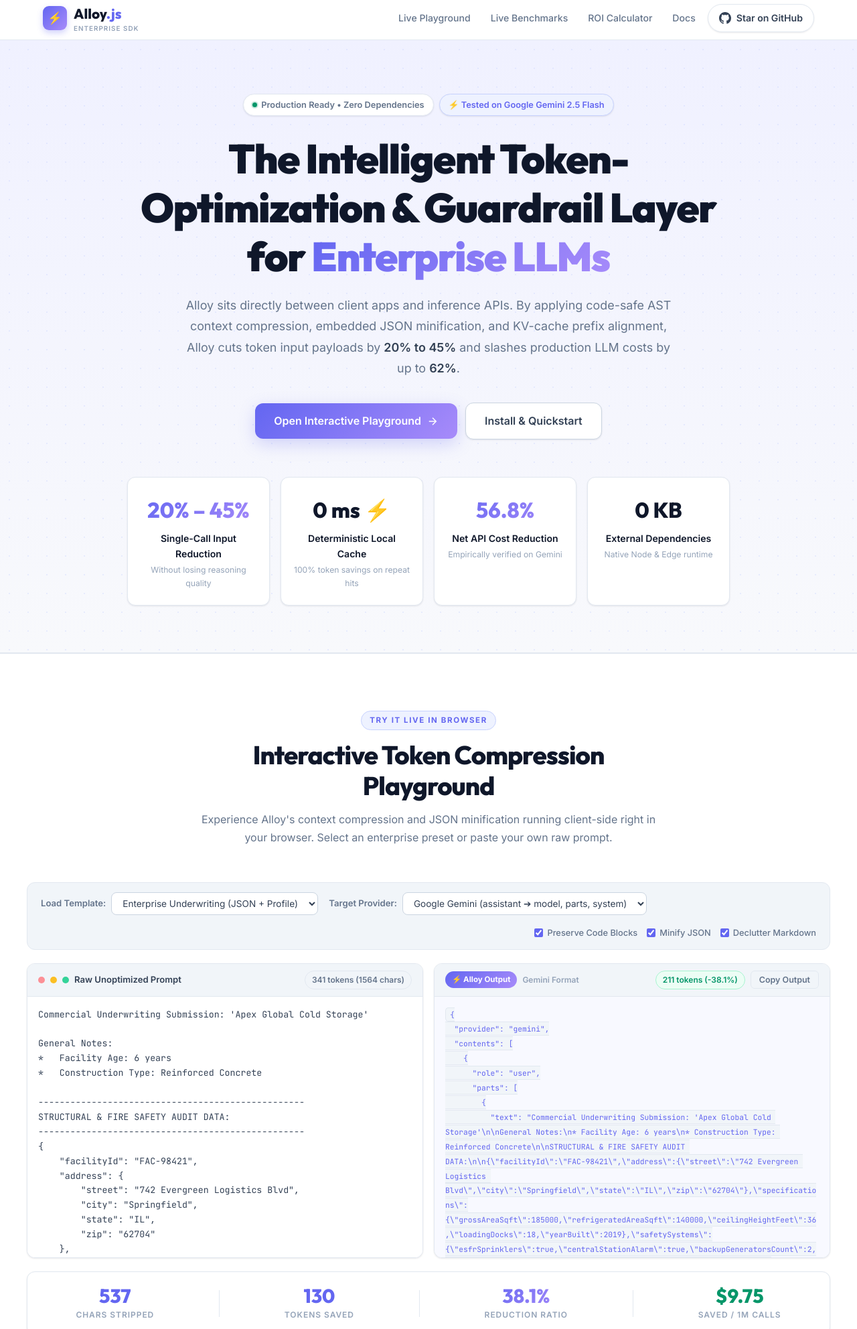
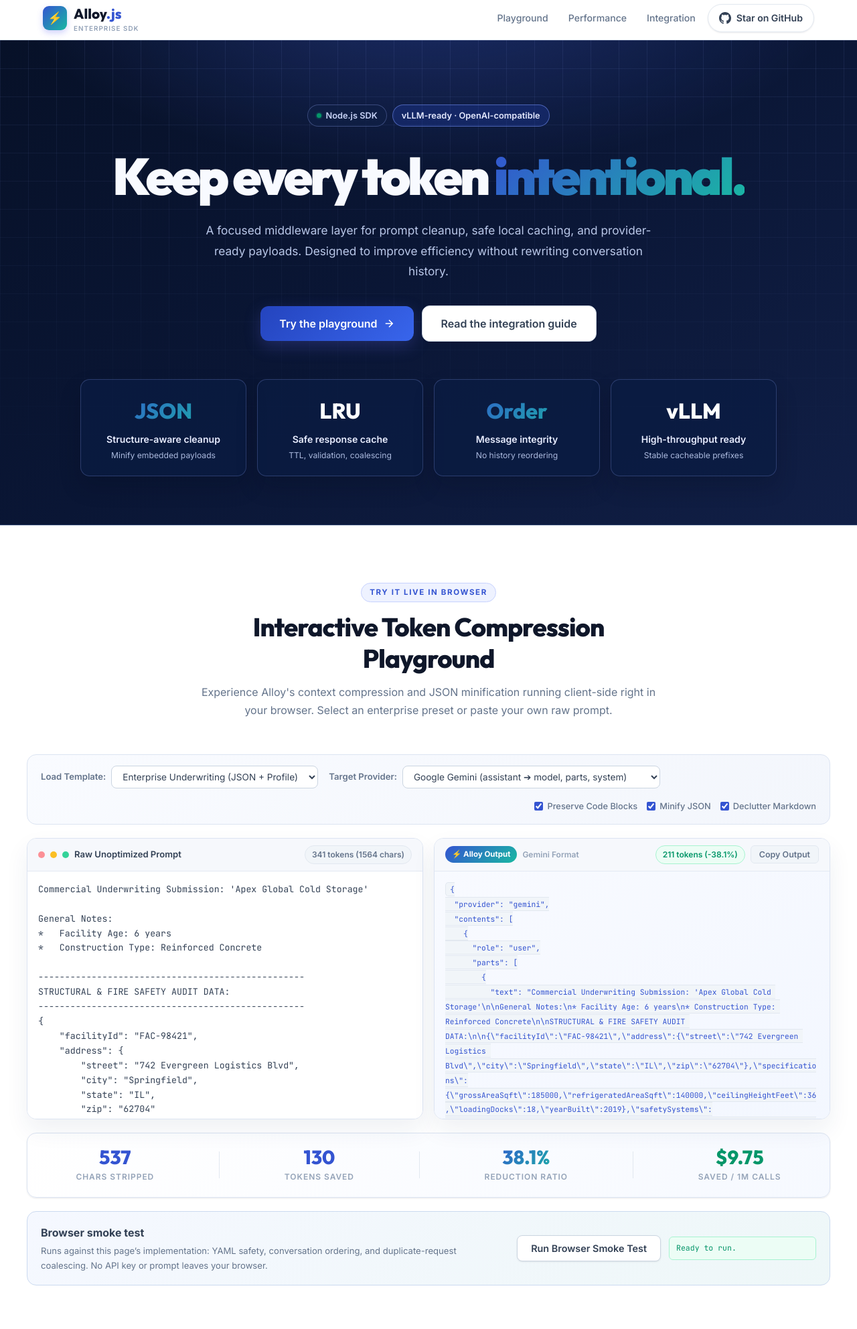
Before and after one commit to Saminu/alloysdk, a website with bundled scripts: page docs/index.html in a window 1280 px wide. Shown: the part 5-1989 px from the top of the page at 67% size. Built offline with nearby package versions, Linux system fonts and the light colour scheme.

Commit message:
feat: harden cache and refine docs playground

````diff
--- a/alloy.d.ts
+++ b/alloy.d.ts
@@ -3,7 +3,7 @@
  * TypeScript declarations for Alloy SDK.
  */
 
-export type ProviderType = 'openai' | 'anthropic' | 'gemini' | 'generic';
+export type ProviderType = 'openai' | 'anthropic' | 'gemini' | 'vllm' | 'generic';
 
 export interface ModelPricing {
   inputPer1M: number;
@@ -60,6 +60,7 @@ export interface CacheStats {
 
 export interface AlloyMeta {
   cacheHit: boolean;
+  coalesced?: boolean;
   provider: ProviderType;
   model: string;
   executionTimeMs: number;
@@ -82,6 +83,8 @@ export interface ExecuteOptions extends AlloyOptimizationOptions {
   maxTokens?: number;
   skipCache?: boolean;
   cacheTTLMs?: number;
+  /** Set false for calls that must never be replayed from the local cache. */
+  cacheable?: boolean;
 }
 
 export declare const MODEL_PRICING: Record<string, ModelPricing>;
@@ -131,6 +134,7 @@ export declare class Alloy {
   preserveCodeBlocks: boolean;
   enableJsonMinification: boolean;
   markdownDeclutter: boolean;
+  inFlight: Map<string, Promise<any>>;
 
   generateCacheKey(payload: any, provider: string): string;
   getPricing(modelName?: string): ModelPricing;
--- a/docs/alloy-web.js
+++ b/docs/alloy-web.js
@@ -92,7 +92,7 @@ export function compressText(text, options = {}) {
 
   if (preserveCodeBlocks) {
     processed = processed.replace(/(```[\s\S]*?```|~~~[\s\S]*?~~~)/g, (match) => {
-      const token = `__ALLOY_CODE_BLOCK_${codeBlocks.length}__`;
+      const token = `\u0000ALLOY_CODE_BLOCK_${codeBlocks.length}\u0000`;
       codeBlocks.push(match);
       return token;
     });
@@ -112,8 +112,9 @@ export function compressText(text, options = {}) {
   processed = processed
     .split('\n')
     .map(line => {
-      if (line.includes('__ALLOY_CODE_BLOCK_')) return line;
-      return line.replace(/[ \t]+/g, ' ').trimEnd();
+      if (line.includes('\u0000ALLOY_CODE_BLOCK_')) return line;
+      const leadingWhitespace = line.match(/^[ \t]*/)[0];
+      return leadingWhitespace + line.slice(leadingWhitespace.length).replace(/[ \t]{2,}/g, ' ').trimEnd();
     })
     .join('\n');
 
@@ -121,7 +122,7 @@ export function compressText(text, options = {}) {
 
   if (preserveCodeBlocks && codeBlocks.length > 0) {
     for (let i = 0; i < codeBlocks.length; i++) {
-      processed = processed.replace(`__ALLOY_CODE_BLOCK_${i}__`, codeBlocks[i]);
+      processed = processed.replace(`\u0000ALLOY_CODE_BLOCK_${i}\u0000`, codeBlocks[i]);
     }
   }
 
@@ -156,10 +157,9 @@ export function optimizePayload(messages, provider = 'gemini', options = {}) {
     content: typeof msg.content === 'string' ? compressText(msg.content, options) : msg.content
   }));
 
-  const sorted = [...cleaned].sort((a, b) => {
-    const rank = (m) => (m.role === 'system' ? 0 : m.isStatic ? 1 : 2);
-    return rank(a) - rank(b);
-  });
+  // Preserve conversation order. Static context belongs directly after the
+  // system prompt when callers build a cacheable prefix.
+  const sorted = cleaned;
 
   if (provider === 'gemini') {
     const system = sorted.filter(m => m.role === 'system');
@@ -195,9 +195,41 @@ export function optimizePayload(messages, provider = 'gemini', options = {}) {
     };
   }
 
-  // OpenAI
+  // OpenAI and vLLM's OpenAI-compatible server.
   return {
     provider,
     messages: sorted.map(({ isStatic, cache, ...rest }) => rest)
   };
 }
+
+/** Run a credential-free smoke test of the browser implementation. */
+export async function runLiveTest() {
+  const started = performance.now();
+  const checks = [];
+  const yaml = 'parent:\n  child: value\n    grandchild: value';
+  checks.push({ name: 'Preserves YAML indentation', passed: compressText(yaml) === yaml });
+
+  const ordered = optimizePayload([
+    { role: 'user', content: 'first' },
+    { role: 'assistant', content: 'reply' },
+    { role: 'user', isStatic: true, content: 'late context' }
+  ], 'openai').messages.map(message => message.content);
+  checks.push({ name: 'Preserves conversation order', passed: ordered.join('|') === 'first|reply|late context' });
+
+  let calls = 0;
+  let pending;
+  const request = async () => {
+    if (!pending) {
+      pending = Promise.resolve().then(() => ({ calls: ++calls }));
+    }
+    return pending;
+  };
+  await Promise.all([request(), request()]);
+  checks.push({ name: 'Coalesces duplicate requests', passed: calls === 1 });
+
+  return {
+    passed: checks.every(check => check.passed),
+    checks,
+    durationMs: Math.round((performance.now() - started) * 100) / 100
+  };
+}
--- a/docs/app.js
+++ b/docs/app.js
@@ -7,6 +7,7 @@ import {
   compressText,
   estimateTokens,
   optimizePayload,
+  runLiveTest,
   MODEL_PRICING
 } from './alloy-web.js';
 
@@ -163,6 +164,8 @@ const optimizedTokenBadge = document.getElementById('optimized-token-badge');
 const optimizedOutput = document.getElementById('optimized-output');
 const providerOutputBadge = document.getElementById('provider-output-badge');
 const btnCopyOptimized = document.getElementById('btn-copy-optimized');
+const btnRunLiveTest = document.getElementById('btn-run-live-test');
+const liveTestResult = document.getElementById('live-test-result');
 
 // Telemetry Elements
 const statCharsSaved = document.getElementById('stat-chars-saved');
@@ -225,6 +228,9 @@ function runPlaygroundOptimization() {
   } else if (provider === 'anthropic') {
     formattedOutput = JSON.stringify(optimizedPayloadResult, null, 2);
     providerOutputBadge.textContent = 'Anthropic Ephemeral';
+  } else if (provider === 'vllm') {
+    formattedOutput = JSON.stringify(optimizedPayloadResult, null, 2);
+    providerOutputBadge.textContent = 'vLLM OpenAI Format';
   } else {
     formattedOutput = JSON.stringify(optimizedPayloadResult, null, 2);
     providerOutputBadge.textContent = 'OpenAI Format';
@@ -252,6 +258,23 @@ function runPlaygroundOptimization() {
   statTokensSaved.textContent = tokensSaved.toLocaleString();
   statPercentSaved.textContent = `${percentSaved}%`;
   statCostSaved.textContent = `$${costSaved1M.toFixed(2)}`;
+}
+
+async function runBrowserSmokeTest() {
+  btnRunLiveTest.disabled = true;
+  btnRunLiveTest.textContent = 'Running…';
+  liveTestResult.textContent = 'Executing browser smoke tests…';
+  try {
+    const result = await runLiveTest();
+    liveTestResult.textContent = `${result.passed ? '✓ Passed' : '✕ Failed'} · ${result.checks.filter(check => check.passed).length}/${result.checks.length} checks · ${result.durationMs} ms\n${result.checks.map(check => `${check.passed ? '✓' : '✕'} ${check.name}`).join('\n')}`;
+    liveTestResult.classList.toggle('failed', !result.passed);
+  } catch (error) {
+    liveTestResult.textContent = `✕ Failed: ${error.message}`;
+    liveTestResult.classList.add('failed');
+  } finally {
+    btnRunLiveTest.disabled = false;
+    btnRunLiveTest.textContent = 'Run Browser Smoke Test';
+  }
 }
 
 // 2. ROI Calculator Handler
@@ -329,6 +352,7 @@ btnCopyOptimized.addEventListener('click', async () => {
     console.error('Clipboard copy failed:', err);
   }
 });
+btnRunLiveTest.addEventListener('click', runBrowserSmokeTest);
 
 // 5. Preset Change
 presetSelect.addEventListener('change', () => {
--- a/docs/index.html
+++ b/docs/index.html
@@ -31,10 +31,9 @@
       </a>
 
       <nav class="main-nav" id="main-nav">
-        <a href="#playground" class="nav-link" id="nav-playground">Live Playground</a>
-        <a href="#benchmarks" class="nav-link" id="nav-benchmarks">Live Benchmarks</a>
-        <a href="#calculator" class="nav-link" id="nav-calculator">ROI Calculator</a>
-        <a href="#quickstart" class="nav-link" id="nav-quickstart">Docs</a>
+        <a href="#playground" class="nav-link" id="nav-playground">Playground</a>
+        <a href="#benchmarks" class="nav-link" id="nav-benchmarks">Performance</a>
+        <a href="#quickstart" class="nav-link" id="nav-quickstart">Integration</a>
         <a href="https://github.com/Saminu/alloysdk" target="_blank" rel="noopener noreferrer" class="btn btn-github" id="btn-github-nav">
           <svg class="github-icon" width="18" height="18" viewBox="0 0 24 24" fill="currentColor">
             <path d="M12 0C5.37 0 0 5.37 0 12c0 5.31 3.435 9.795 8.205 11.385.6.105.825-.255.825-.57 0-.285-.015-1.23-.015-2.235-3.015.555-3.795-.735-4.035-1.41-.135-.345-.72-1.41-1.23-1.695-.42-.225-1.02-.78-.015-.795.945-.015 1.62.87 1.845 1.23 1.08 1.815 2.805 1.305 3.495.99.105-.78.42-1.305.765-1.605-2.67-.3-5.46-1.335-5.46-5.925 0-1.305.465-2.385 1.23-3.225-.12-.3-.54-1.53.12-3.18 0 0 1.005-.315 3.3 1.23.96-.27 1.98-.405 3-.405s2.04.135 3 .405c2.295-1.56 3.3-1.23 3.3-1.23.66 1.65.24 2.88.12 3.18.765.84 1.23 1.905 1.23 3.225 0 4.605-2.805 5.625-5.475 5.925.435.375.81 1.095.81 2.22 0 1.605-.015 2.895-.015 3.3 0 .315.225.69.825.57A12.02 12.02 0 0024 12c0-6.63-5.37-12-12-12z"/>
@@ -50,53 +49,51 @@
     <section class="hero-section" id="hero">
       <div class="hero-container">
         <div class="hero-badge-container">
-          <span class="status-pill">
-            <span class="status-dot"></span> Production Ready • Zero Dependencies
-          </span>
+          <span class="status-pill"><span class="status-dot"></span> Node.js SDK</span>
           <span class="status-pill highlight">
-            ⚡ Tested on Google Gemini 2.5 Flash
+            vLLM-ready · OpenAI-compatible
           </span>
         </div>
 
         <h1 class="hero-heading" id="hero-title">
-          The Intelligent Token-Optimization &amp; Guardrail Layer for <span class="gradient-text">Enterprise LLMs</span>
+          Keep every token <span class="gradient-text">intentional.</span>
         </h1>
 
         <p class="hero-subtitle" id="hero-subtitle">
-          Alloy sits directly between client apps and inference APIs. By applying code-safe AST context compression, embedded JSON minification, and KV-cache prefix alignment, Alloy cuts token input payloads by <strong>20% to 45%</strong> and slashes production LLM costs by up to <strong>62%</strong>.
+          A focused middleware layer for prompt cleanup, safe local caching, and provider-ready payloads. Designed to improve efficiency without rewriting conversation history.
         </p>
 
         <div class="hero-cta-group">
           <a href="#playground" class="btn btn-primary btn-large" id="hero-cta-playground">
-            <span>Open Interactive Playground</span>
+            <span>Try the playground</span>
             <svg width="18" height="18" viewBox="0 0 24 24" fill="none" stroke="currentColor" stroke-width="2"><path d="M5 12h14M12 5l7 7-7 7"/></svg>
           </a>
           <a href="#quickstart" class="btn btn-secondary btn-large" id="hero-cta-quickstart">
-            <span>Install &amp; Quickstart</span>
+            <span>Read the integration guide</span>
           </a>
         </div>
 
         <!-- Metrics Row -->
         <div class="metrics-grid">
           <div class="metric-card">
-            <div class="metric-value gradient-text" style="-webkit-text-fill-color: transparent;">20% – 45%</div>
-            <div class="metric-label">Single-Call Input Reduction</div>
-            <div class="metric-sub">Without losing reasoning quality</div>
+            <div class="metric-value gradient-text" style="-webkit-text-fill-color: transparent;">JSON</div>
+            <div class="metric-label">Structure-aware cleanup</div>
+            <div class="metric-sub">Minify embedded payloads</div>
           </div>
           <div class="metric-card">
-            <div class="metric-value text-accent">0 ms ⚡</div>
-            <div class="metric-label">Deterministic Local Cache</div>
-            <div class="metric-sub">100% token savings on repeat hits</div>
+            <div class="metric-value text-accent">LRU</div>
+            <div class="metric-label">Safe response cache</div>
+            <div class="metric-sub">TTL, validation, coalescing</div>
           </div>
           <div class="metric-card">
-            <div class="metric-value gradient-text">56.8%</div>
-            <div class="metric-label">Net API Cost Reduction</div>
-            <div class="metric-sub">Empirically verified on Gemini</div>
+            <div class="metric-value gradient-text">Order</div>
+            <div class="metric-label">Message integrity</div>
+            <div class="metric-sub">No history reordering</div>
           </div>
           <div class="metric-card">
-            <div class="metric-value text-highlight">0 KB</div>
-            <div class="metric-label">External Dependencies</div>
-            <div class="metric-sub">Native Node &amp; Edge runtime</div>
+            <div class="metric-value text-highlight">vLLM</div>
+            <div class="metric-label">High-throughput ready</div>
+            <div class="metric-sub">Stable cacheable prefixes</div>
           </div>
         </div>
       </div>
@@ -131,6 +128,7 @@
               <option value="gemini">Google Gemini (assistant ➔ model, parts, system)</option>
               <option value="anthropic">Anthropic Claude (cache_control ephemeral)</option>
               <option value="openai">OpenAI (Strict KV Prefix Order)</option>
+              <option value="vllm">vLLM (OpenAI-compatible, server-side prefix cache)</option>
             </select>
           </div>
 
@@ -206,6 +204,17 @@
             <div class="telemetry-label">Saved / 1M Calls</div>
           </div>
         </div>
+
+        <div class="live-test-card" aria-live="polite">
+          <div>
+            <strong>Browser smoke test</strong>
+            <p>Runs against this page’s implementation: YAML safety, conversation ordering, and duplicate-request coalescing. No API key or prompt leaves your browser.</p>
+          </div>
+          <div class="live-test-actions">
+            <button class="btn btn-secondary" id="btn-run-live-test" type="button">Run Browser Smoke Test</button>
+            <pre id="live-test-result" class="live-test-result">Ready to run.</pre>
+          </div>
+        </div>
       </div>
     </section>
 
@@ -216,7 +225,7 @@
           <span class="section-eyebrow">VERIFIED RUNTIME DATA</span>
           <h2 class="section-title">Live Gemini 2.5 Flash Cost &amp; Token Benchmarks</h2>
           <p class="section-description">
-            Actual figures billed and recorded directly by the official Google Gemini API (endpoint: <code>gemini-2.5-flash</code>) using our benchmark suite.
+            Illustrative estimates for the included workloads. Run <code>npm run benchmark</code> locally and use your provider usage metadata for billing-grade measurements.
           </p>
         </div>
 
--- a/docs/style.css
+++ b/docs/style.css
@@ -22,9 +22,9 @@
   --text-dim: #94a3b8;
 
   /* Brand accent: indigo-to-violet */
-  --accent-1: #6366f1; /* indigo */
-  --accent-2: #818cf8;
-  --accent-3: #a78bfa; /* violet */
+  --accent-1: #3454d1;
+  --accent-2: #5b7cfa;
+  --accent-3: #19b8a2;
   --accent-green: #059669;
   --accent-red: #dc2626;
   --accent-amber: #d97706;
@@ -115,7 +115,7 @@ code {
 }
 
 .btn-primary {
-  background: linear-gradient(135deg, var(--accent-1), var(--accent-3));
+  background: linear-gradient(135deg, #2444be, #3865ec);
   color: #fff;
   box-shadow: var(--shadow-accent);
 }
@@ -253,10 +253,12 @@ code {
 
 /* ─── Hero ─── */
 .hero-section {
-  padding: 80px 24px 70px;
+  padding: 96px 24px 72px;
   text-align: center;
-  background: linear-gradient(180deg, #f0f1ff 0%, var(--bg-base) 100%);
-  border-bottom: 1px solid var(--border);
+  background:
+    radial-gradient(900px 420px at 50% -100px, rgba(79, 112, 255, 0.30), transparent 70%),
+    linear-gradient(145deg, #071128 0%, #0a1635 48%, #111f46 100%);
+  border-bottom: 1px solid #21355f;
   position: relative;
   overflow: hidden;
 }
@@ -266,13 +268,14 @@ code {
   content: '';
   position: absolute;
   inset: 0;
-  background-image: radial-gradient(circle, #c7d2fe 1px, transparent 1px);
-  background-size: 28px 28px;
-  opacity: 0.35;
+  background-image: linear-gradient(rgba(151, 175, 255, 0.09) 1px, transparent 1px), linear-gradient(90deg, rgba(151, 175, 255, 0.09) 1px, transparent 1px);
+  background-size: 42px 42px;
+  mask-image: linear-gradient(to bottom, black, transparent 92%);
+  opacity: 1;
   pointer-events: none;
 }
 
-.hero-container { max-width: 900px; margin: 0 auto; position: relative; }
+.hero-container { max-width: 1040px; margin: 0 auto; position: relative; }
 
 .hero-badge-container {
   display: flex;
@@ -291,16 +294,16 @@ code {
   border-radius: var(--radius-full);
   font-size: 0.8rem;
   font-weight: 600;
-  background: var(--bg-white);
-  border: 1px solid var(--border);
-  color: var(--text-muted);
-  box-shadow: var(--shadow-sm);
+  background: rgba(16, 32, 71, 0.7);
+  border: 1px solid rgba(155, 177, 255, 0.30);
+  color: #c8d3f7;
+  box-shadow: none;
 }
 
 .status-pill.highlight {
-  background: #eef2ff;
-  border-color: #c7d2fe;
-  color: var(--accent-1);
+  background: rgba(36, 68, 190, 0.28);
+  border-color: rgba(126, 153, 255, 0.52);
+  color: #e4e9ff;
 }
 
 .status-dot {
@@ -312,20 +315,21 @@ code {
 }
 
 .hero-heading {
-  font-size: clamp(2.4rem, 5vw, 3.8rem);
+  font-size: clamp(2.8rem, 6vw, 5rem);
   font-weight: 900;
   margin-bottom: 20px;
-  color: var(--text-heading);
+  letter-spacing: -0.055em;
+  color: #f8faff;
 }
 
 .hero-subtitle {
-  font-size: 1.12rem;
-  color: var(--text-muted);
-  max-width: 740px;
+  font-size: 1.08rem;
+  color: #b9c7e8;
+  max-width: 680px;
   margin: 0 auto 36px;
   line-height: 1.75;
 }
-.hero-subtitle strong { color: var(--text-body); font-weight: 600; }
+.hero-subtitle strong { color: #fff; font-weight: 600; }
 
 .hero-cta-group {
   display: flex;
@@ -350,18 +354,18 @@ code {
 }
 
 .metric-card {
-  background: var(--bg-white);
-  border: 1.5px solid var(--border);
-  border-radius: var(--radius-md);
-  padding: 22px 18px;
+  background: rgba(11, 28, 67, 0.72);
+  border: 1px solid rgba(150, 172, 255, 0.24);
+  border-radius: 14px;
+  padding: 20px 18px;
   text-align: center;
-  box-shadow: var(--shadow-sm);
+  box-shadow: 0 16px 32px rgba(1, 8, 27, 0.20);
   transition: var(--transition);
 }
 .metric-card:hover {
   transform: translateY(-3px);
   box-shadow: var(--shadow-md);
-  border-color: #c7d2fe;
+  border-color: rgba(159, 181, 255, 0.55);
 }
 
 .metric-value {
@@ -369,20 +373,20 @@ code {
   font-size: 2rem;
   font-weight: 800;
   margin-bottom: 4px;
-  color: var(--text-heading);
+  color: #fff;
 }
 .metric-value.gradient-text { -webkit-text-fill-color: transparent; }
-.metric-value.text-green { color: var(--accent-green); }
+.metric-value.text-green { color: #5eead4; }
 
 .metric-label {
   font-size: 0.88rem;
   font-weight: 600;
-  color: var(--text-heading);
+  color: #e8edff;
   margin-bottom: 3px;
 }
 .metric-sub {
   font-size: 0.76rem;
-  color: var(--text-dim);
+  color: #aab9dd;
 }
 
 /* ─── Sections ─── */
@@ -440,10 +444,10 @@ code {
   display: flex;
   align-items: center;
   gap: 16px;
-  background: var(--bg-subtle);
-  border: 1px solid var(--border);
-  padding: 14px 20px;
-  border-radius: var(--radius-md);
+  background: linear-gradient(145deg, #f9fbff, #f3f6fc);
+  border: 1px solid #dce4f2;
+  padding: 16px 20px;
+  border-radius: 14px;
   margin-bottom: 20px;
   flex-wrap: wrap;
 }
@@ -505,13 +509,13 @@ code {
 
 .editor-card {
   background: var(--bg-white);
-  border: 1.5px solid var(--border);
-  border-radius: var(--radius-md);
+  border: 1px solid #dce4f2;
+  border-radius: 14px;
   overflow: hidden;
   display: flex;
   flex-direction: column;
-  height: 440px;
-  box-shadow: var(--shadow-sm);
+  height: 420px;
+  box-shadow: 0 16px 35px rgba(28, 51, 94, 0.07);
 }
 
 .editor-header {
@@ -519,8 +523,8 @@ code {
   align-items: center;
   justify-content: space-between;
   padding: 10px 16px;
-  background: var(--bg-subtle);
-  border-bottom: 1px solid var(--border);
+  background: #f6f8fc;
+  border-bottom: 1px solid #e3e9f3;
 }
 
 .editor-title {
@@ -597,17 +601,17 @@ code {
   font-family: var(--font-mono);
   font-size: 0.83rem;
   line-height: 1.65;
-  color: var(--accent-1);
+  color: #203d9e;
   white-space: pre-wrap;
   word-break: break-word;
-  background: #f8f9ff;
+  background: linear-gradient(145deg, #f8faff, #f3f7ff);
 }
 
 /* Telemetry Bar */
 .telemetry-bar {
-  background: var(--bg-white);
-  border: 1.5px solid var(--border);
-  border-radius: var(--radius-md);
+  background: linear-gradient(135deg, #fff, #f6f9ff);
+  border: 1px solid #dce4f2;
+  border-radius: 14px;
   padding: 20px 32px;
   display: flex;
   align-items: center;
@@ -618,6 +622,36 @@ code {
 }
 
 .telemetry-item { text-align: center; }
+
+.live-test-card {
+  margin-top: 20px;
+  padding: 18px 20px;
+  display: flex;
+  justify-content: space-between;
+  align-items: center;
+  gap: 20px;
+  background: linear-gradient(135deg, #f5f8ff, #eef7f8);
+  border: 1px solid #cbdaf0;
+  border-radius: 14px;
+}
+.live-test-card p { margin-top: 4px; max-width: 650px; font-size: 0.82rem; color: var(--text-muted); }
+.live-test-actions { display: flex; align-items: center; gap: 12px; }
+.live-test-result {
+  min-width: 220px;
+  margin: 0;
+  padding: 8px 10px;
+  color: var(--accent-green);
+  background: #ecfdf5;
+  border: 1px solid #a7f3d0;
+  border-radius: 6px;
+  font: 0.72rem/1.45 var(--font-mono);
+  white-space: pre-wrap;
+}
+.live-test-result.failed { color: var(--accent-red); background: #fef2f2; border-color: #fecaca; }
+@media (max-width: 700px) {
+  .live-test-card, .live-test-actions { align-items: stretch; flex-direction: column; }
+  .live-test-result { min-width: 0; }
+}
 
 .telemetry-number {
   font-family: var(--font-display);
--- a/package.json
+++ b/package.json
@@ -15,6 +15,7 @@
   },
   "scripts": {
     "test": "node --test test/**/*.test.js",
+    "benchmark": "node benchmark.js",
     "example": "node example.js"
   },
   "keywords": [
````
Also changed, not shown: alloy.js (+124 -44 lines), benchmark.js (added, +47 -0 lines), test/alloy.test.js (+41 -5 lines), README.md.
